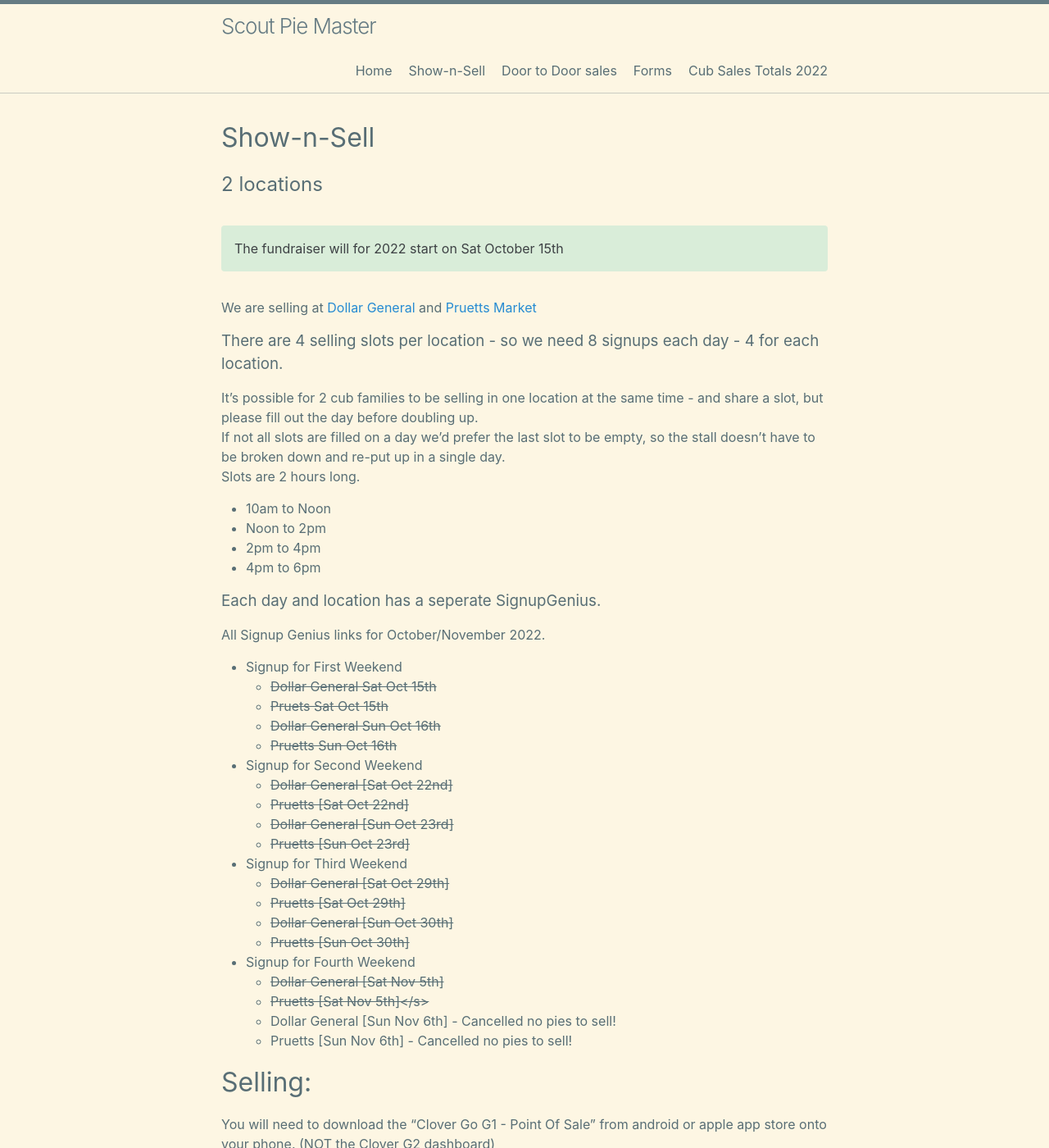
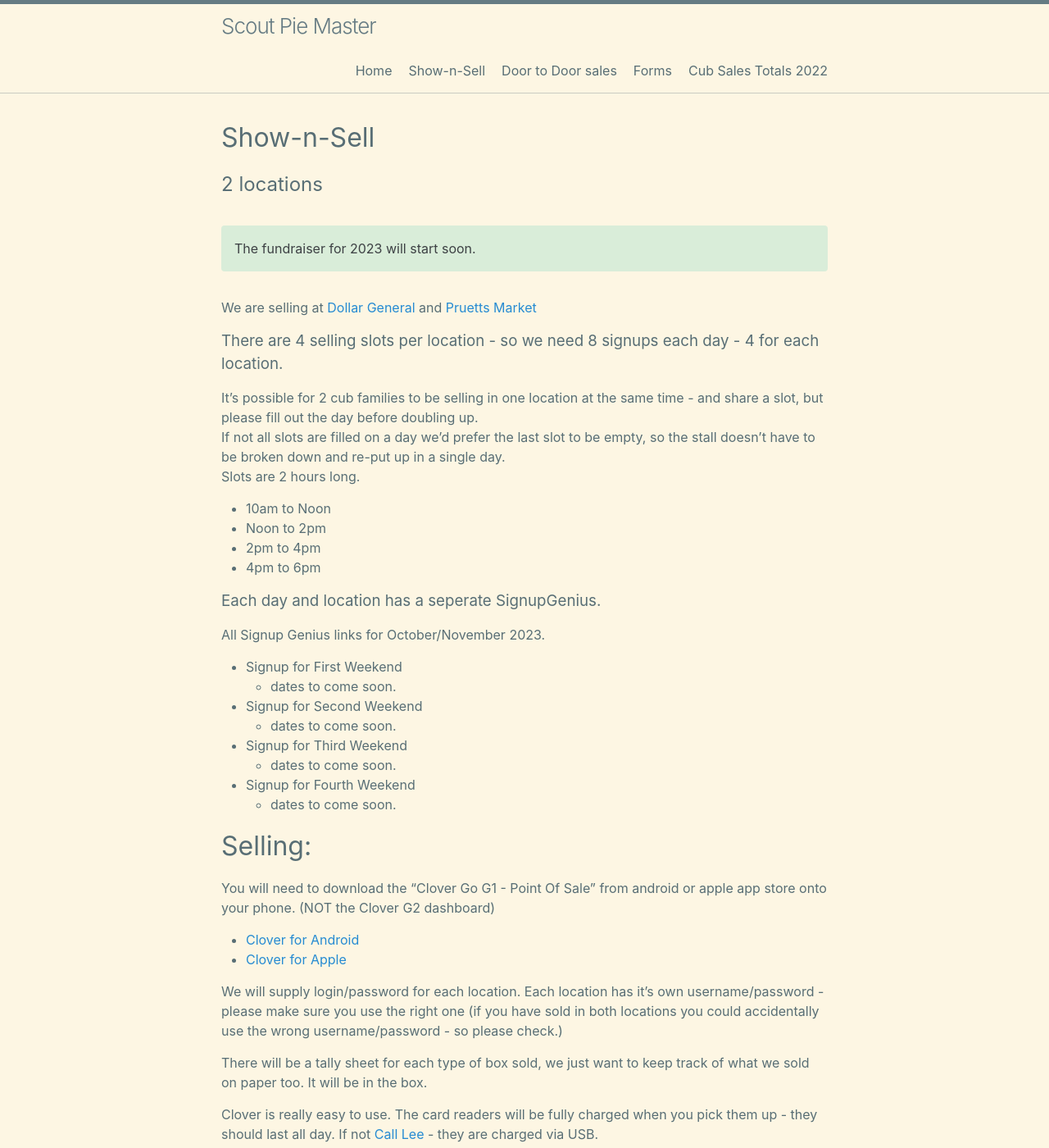
Before and after one commit to CodeJourneymen/scoutpiemaster, a Jekyll site: the page built from shownsell.md, in a window 1280 px wide and 1400 px high. Shown: the whole window at 82% size. Built offline with Jekyll 4.4.1, drawn with Linux system fonts in a browser that asks for light colours.

Commit message:
updates for 2023
Signed-off-by: Lee Walker <lee@codejourneymen.com>

```diff
--- a/shownsell.md
+++ b/shownsell.md
@@ -6,7 +6,7 @@ permalink: /shownsell/
 
 ## 2 locations
 
-The fundraiser  will for 2022 start on Sat October 15th<br/>
+The fundraiser for 2023 will start soon.<br/>
 {: .notice--success }
 
 We are selling at [Dollar General](https://www.google.com/maps/place/Dollar+General/@35.1744822,-85.3314633,17z/data=!3m2!4b1!5s0x8860f449559ad427:0xd12cea5ca04fd5cf!4m5!3m4!1s0x8860f44bffddafb7:0x14737cbbf3090bd2!8m2!3d35.1744822!4d-85.3292746) and [Pruetts Market](https://www.google.com/maps/place/Pruett's+Market/@35.1386309,-85.330655,17z/data=!3m1!4b1!4m5!3m4!1s0x8860f5919d29f255:0x510723ddf790f66a!8m2!3d35.1386309!4d-85.328461)
@@ -23,27 +23,15 @@ Slots are 2 hours long.
 
 ### Each day and location has a seperate SignupGenius.
 
-All Signup Genius links for October/November 2022.
+All Signup Genius links for October/November 2023.
 - Signup for First Weekend
-  - <s>Dollar General Sat Oct 15th</s>
-  - <s>Pruets Sat Oct 15th</s>
-  - <s>Dollar General Sun Oct 16th</s>
-  - <s>Pruetts Sun Oct 16th</s>
+  - dates to come soon.
 - Signup for Second Weekend
-  - <s>Dollar General [Sat Oct 22nd]</s>
-  - <s>Pruetts [Sat Oct 22nd]</s>
-  - <s>Dollar General [Sun Oct 23rd]</s>
-  - <s>Pruetts [Sun Oct 23rd]</s>
+  - dates to come soon.
 - Signup for Third Weekend
-  - <s>Dollar General [Sat Oct 29th]</s>
-  - <s>Pruetts [Sat Oct 29th]</s>
-  - <s>Dollar General [Sun Oct 30th]</s>
-  - <s>Pruetts [Sun Oct 30th]</s>
+  - dates to come soon.
 - Signup for Fourth Weekend
-  - <s>Dollar General [Sat Nov 5th]</s>
-  - <S>Pruetts [Sat Nov 5th]</s>
-  - Dollar General [Sun Nov 6th] - Cancelled no pies to sell!
-  - Pruetts [Sun Nov 6th] - Cancelled no pies to sell!
+  - dates to come soon.
 
 
 
```
Also changed, not shown: doortodoor.md (+1 -6 lines), index.md (+5 -5 lines), 5 other files.
